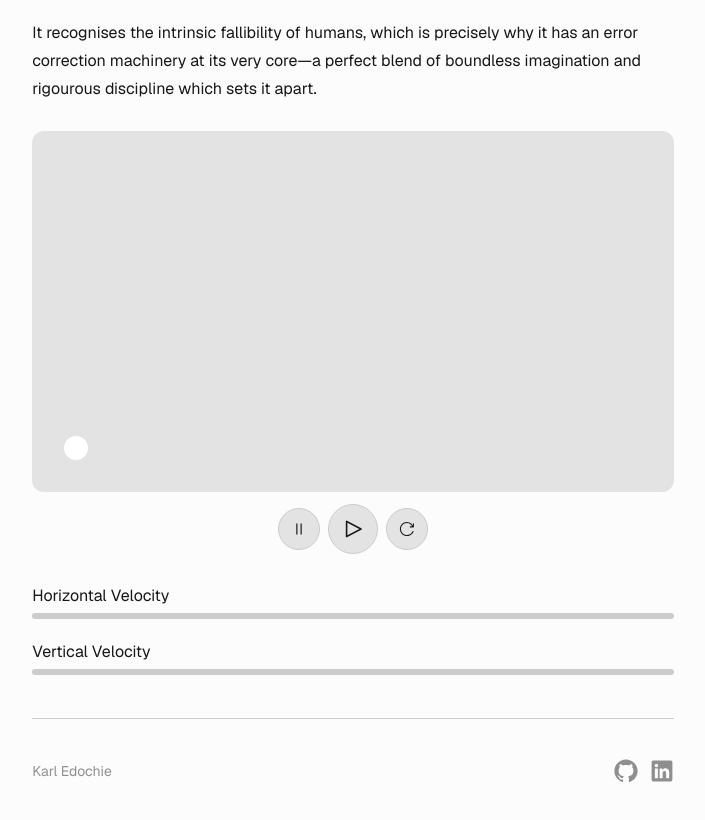
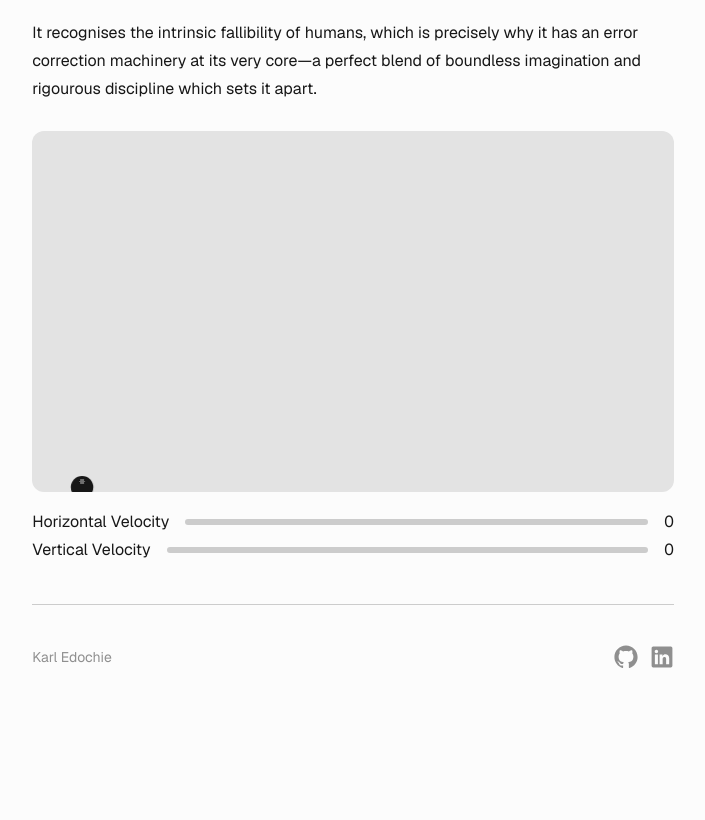
Before and after one commit to Karledo/karledo.github.io, a Next.js app: page /writing/the-beauty-of-mathematics-and-science in a window 1280 px wide. Shown: the part 740-1560 px from the top of the page, without its empty margins (287-992 px from the left). After the commit the page ends 1529 px from the top, so only its background shows below. Built offline with nearby package versions, Linux system fonts and the light colour scheme.

Commit message:
Migrate Kinematics to p5.js

```diff
--- a/app/writing/(content)/diffraction/components/double-slit-experiment.tsx
+++ b/app/writing/(content)/diffraction/components/double-slit-experiment.tsx
@@ -53,7 +53,7 @@ const calculateMaximaDistance = ({
   return Math.sqrt(numerator / denominator);
 };
 
-type WaveletParams = {
+interface WaveletParams {
   p: P5;
   x: number;
   y: number;
--- a/app/writing/(content)/quantum-mechanics-linearity/components/superposition.tsx
+++ b/app/writing/(content)/quantum-mechanics-linearity/components/superposition.tsx
@@ -1,5 +1,4 @@
 "use client";
-
 import { StyledP5Container, type P5Sketch } from "@/components/p5-container";
 import { Fragment, useRef } from "react";
 import * as Slider from "@radix-ui/react-slider";
--- a/app/writing/(content)/the-beauty-of-mathematics-and-science/components/kinematics.tsx
+++ b/app/writing/(content)/the-beauty-of-mathematics-and-science/components/kinematics.tsx
@@ -1,11 +1,5 @@
 "use client";
-import {
-  MotionValue,
-  useTransform,
-  useMotionValue,
-  useAnimationFrame,
-  useMotionValueEvent,
-} from "motion/react";
+import { MotionValue, useTransform, useMotionValue, useAnimationFrame, useMotionValueEvent } from "motion/react";
 import useMeasure from "react-use-measure";
 import * as m from "motion/react-m";
 import { ReactNode, useRef } from "react";
@@ -22,21 +16,13 @@ export function Kinematics() {
   const maxVerticalVelocityFactor = 1.38;
   const maxHorizontalVelocityFactor = 0.67;
 
-  const duration = useTransform(
-    () => (-2 * velocityY.get()) / accelerationY.get(),
-  );
+  const duration = useTransform(() => (-2 * velocityY.get()) / accelerationY.get());
 
   useMotionValueEvent(duration, "change", (latestDuration) => {
     timerDuration.set(latestDuration);
   });
 
-  const {
-    time,
-    start,
-    stop,
-    reset,
-    duration: timerDuration,
-  } = useTimer(duration.get());
+  const { time, start, stop, reset, duration: timerDuration } = useTimer(duration.get());
   start();
 
   const { displacementX, displacementY } = useKinematic({
@@ -89,16 +75,11 @@ export function Kinematics() {
 
   return (
     <LazyMotionProvider>
-      <div
-        ref={ref}
-        className="bg-background-200 relative mb-3 aspect-video overflow-hidden rounded-xl"
-      >
+      <div ref={ref} className="bg-background-200 relative mb-3 aspect-video overflow-hidden rounded-xl">
         <div className="absolute inset-8">
           <div className="absolute bottom-2 left-2">
             {Array.from({ length: resolution + 1 }).map((_, i) => {
-              return (
-                <Point key={i} x={path.current[i].x} y={path.current[i].y} />
-              );
+              return <Point key={i} x={path.current[i].x} y={path.current[i].y} />;
             })}
           </div>
           <m.div
--- /dev/null
+++ b/app/writing/(content)/the-beauty-of-mathematics-and-science/components/p5-kinematics.tsx
@@ -0,0 +1,143 @@
+"use client";
+
+import { RefSlider } from "@/components/base-slider";
+import { defaultSketch, Draw, Setup } from "@/components/default-sketch";
+import { StyledP5Container } from "@/components/p5-container";
+import P5 from "p5";
+
+const xVelocityRef = { current: 0 };
+const yVelocityRef = { current: 0 };
+const gravityRef = { current: 300 };
+
+type BallContext = {
+  p: P5;
+  diameter: number | (() => number);
+  position: P5.Vector;
+  velocity: P5.Vector;
+};
+
+class Ball {
+  p: P5;
+  diameter: number | (() => number);
+  position: P5.Vector;
+  velocity: P5.Vector;
+
+  constructor({ p, diameter, position, velocity }: BallContext) {
+    this.p = p;
+    this.diameter = diameter;
+    this.position = position;
+    this.velocity = velocity;
+  }
+
+  update() {
+    this.position.add(this.velocity.copy().mult(this.p.deltaTime / 1000));
+    const diameter = typeof this.diameter === "function" ? this.diameter() : this.diameter;
+    const radius = diameter / 2;
+
+    if (
+      this.position.x < 0 ||
+      this.position.x > this.p.width ||
+      this.position.y < 0 ||
+      this.position.y > this.p.height
+    ) {
+      this.position.set(50, this.p.height - radius);
+      this.velocity.set(xVelocityRef.current, -yVelocityRef.current);
+    }
+  }
+
+  drawPath() {
+    const diameter = typeof this.diameter == "function" ? this.diameter() : this.diameter;
+    const u = this.p.createVector(xVelocityRef.current, yVelocityRef.current);
+    const duration = (-2 * u.y) / -gravityRef.current;
+    const pathResolution = 10;
+
+    for (let i = 0; i <= pathResolution; i++) {
+      const t = (i / pathResolution) * duration;
+      const x = u.x * t;
+      const y = u.y * t + (-gravityRef.current * t * t) / 2;
+
+      const color = getComputedStyle(document.documentElement).getPropertyValue("--foreground-300");
+
+      this.p.push();
+      this.p.fill(color);
+      this.p.translate(50, this.p.height - diameter / 2);
+      this.p.circle(x, -y, diameter * 0.2);
+      this.p.pop();
+    }
+  }
+
+  draw() {
+    const documentStyle = getComputedStyle(document.documentElement);
+    const foreground = documentStyle.getPropertyValue("--foreground-100");
+
+    const diameter = typeof this.diameter === "function" ? this.diameter() : this.diameter;
+
+    this.p.push();
+    this.p.fill(foreground);
+    this.p.circle(this.position.x, this.position.y, diameter);
+    this.p.pop();
+  }
+}
+
+type State = {
+  ball: Ball;
+};
+
+const setup: Setup<State> = ({ p, state }) => {
+  p.colorMode(p.HSL);
+
+  const diameter = () => p.width * 0.035;
+  const position = p.createVector(50, p.height - 50);
+  const velocity = p.createVector(xVelocityRef.current, -yVelocityRef.current);
+
+  const ball = new Ball({
+    p,
+    diameter,
+    position,
+    velocity,
+  });
+
+  state.ball = ball;
+};
+
+const draw: Draw<State> = ({ p, state }) => {
+  p.clear();
+  p.noStroke();
+
+  const ball = state.ball as Ball;
+
+  ball.velocity.y += (gravityRef.current * p.deltaTime) / 1000;
+  ball.update();
+  ball.draw();
+  ball.drawPath();
+};
+
+const sketch = defaultSketch<State>({ setup, draw });
+
+export function Kinematics() {
+  return (
+    <div>
+      <StyledP5Container sketch={sketch} />
+      <RefSlider
+        sharedRef={xVelocityRef}
+        label="Horizontal Velocity"
+        min={0}
+        step={0.01}
+        max={5}
+        defaultValue={[0]}
+        mapFn={(value) => value * 100}
+        displayFn={(value) => value.toFixed(2)}
+      />
+      <RefSlider
+        sharedRef={yVelocityRef}
+        label="Vertical Velocity"
+        min={0}
+        step={0.01}
+        max={5}
+        defaultValue={[0]}
+        mapFn={(value) => value * 100}
+        displayFn={(value) => value.toFixed(2)}
+      />
+    </div>
+  );
+}
--- a/app/writing/(content)/the-beauty-of-mathematics-and-science/page.mdx
+++ b/app/writing/(content)/the-beauty-of-mathematics-and-science/page.mdx
@@ -1,5 +1,6 @@
 import { DynamicTitle } from "@/components/dynamic-title"
-import { Kinematics } from "./components/kinematics"
+import { Kinematics } from "./components/p5-kinematics"
+
 
 export const metadata = {
   title: 'The Beauty of Mathematics and Science',
--- a/app/writing/(content)/the-schrodinger-equation/components/wave-function.tsx
+++ b/app/writing/(content)/the-schrodinger-equation/components/wave-function.tsx
@@ -38,7 +38,7 @@ const gaussianFn = (x: number, a: number, b: number) => {
   return Math.exp(-(Math.pow(x - a, 2) / b));
 };
 
-const draw: Draw = ({ p, renderer, state }) => {
+const draw: Draw = ({ p, state }) => {
   p.clear();
   p.noStroke();
 
--- a/components/base-slider.tsx
+++ b/components/base-slider.tsx
@@ -1,5 +1,5 @@
 import * as Slider from "@radix-ui/react-slider";
-import { ComponentPropsWithRef, CSSProperties } from "react";
+import { ComponentPropsWithoutRef, ComponentPropsWithRef, CSSProperties, RefObject, useRef } from "react";
 
 type BaseSliderProps = Omit<ComponentPropsWithRef<typeof Slider.Root>, "className"> & {
   rangeStyle?: CSSProperties;
@@ -21,3 +21,33 @@ export function BaseSlider({ rangeStyle, ...props }: BaseSliderProps) {
     </Slider.Root>
   );
 }
+
+type RefSliderProps = {
+  sharedRef: RefObject<number>;
+  label: string;
+  mapFn?: (value: number) => number;
+  displayFn?: (value: number) => number | string;
+  ref: RefObject<HTMLInputElement>;
+} & Omit<ComponentPropsWithoutRef<typeof BaseSlider>, "onValueChanged">;
+
+export function RefSlider({ sharedRef, label, mapFn, displayFn, ref, ...props }: RefSliderProps) {
+  const displayRef = useRef<HTMLSpanElement>(null);
+  const internalRef = useRef<HTMLInputElement>(null);
+  const sliderRef = ref ? ref : internalRef;
+
+  return (
+    <div className="grid grid-cols-[auto_1fr_auto] items-center gap-x-4 tabular-nums">
+      <span>{label}</span>
+      <BaseSlider
+        ref={sliderRef}
+        {...props}
+        onValueChange={([value]) => {
+          sharedRef.current = mapFn ? mapFn(value) : value;
+          if (displayRef.current) displayRef.current.innerHTML = `${displayFn ? displayFn(value) : value}`;
+        }}
+      />
+      <span ref={displayRef} dangerouslySetInnerHTML={{ __html: sliderRef.current?.value ?? 0 }}></span>
+      <div></div>
+    </div>
+  );
+}
--- a/components/default-sketch.tsx
+++ b/components/default-sketch.tsx
@@ -3,30 +3,27 @@
 import { P5Container, type P5Sketch } from "@/components/p5-container";
 import P5 from "p5";
 
-export type P5Context = {
+export type P5Context<T> = {
   p: P5;
   container: P5Container;
   containerStyle: CSSStyleDeclaration;
   width: number;
   height: number;
   renderer: P5.Renderer;
-  state: Record<string, unknown>;
+  state: T;
 };
 
-export type Setup = (context: P5Context) => void;
-export type Draw = (context: P5Context) => void;
+export type Setup<T = undefined> = (context: P5Context<T>) => void;
+export type Draw<T = undefined> = (context: P5Context<T>) => void;
 
-type P5SketchParams = {
-  setup?: (context: P5Context) => void;
-  draw?: (context: P5Context) => void;
-};
+interface DefaultSketch<T> {
+  setup: Setup<T>;
+  draw: Draw<T>;
+}
 
-export const defaultSketch = ({ setup, draw }: P5SketchParams) => {
+export const defaultSketch = <T,>({ setup, draw }: DefaultSketch<T>) => {
   const sketch: P5Sketch = (p, container) => {
-    const context: Partial<P5Context> = {
-      p,
-      state: {},
-    };
+    const context = { p, container, state: {} } as P5Context<T>;
 
     const updateContext = () => {
       context.containerStyle = window.getComputedStyle(container);
@@ -50,10 +47,10 @@ export const defaultSketch = ({ setup, draw }: P5SketchParams) => {
     p.setup = () => {
       updateContext();
       const { width, height } = context;
-      context.renderer = p.createCanvas(width!, height!).parent(container);
+      context.renderer = p.createCanvas(width, height).parent(container);
       updateRendererStyle();
 
-      if (setup) setup(context as P5Context);
+      if (setup) setup(context as P5Context<T>);
     };
 
     p.draw = () => {
@@ -62,19 +59,16 @@ export const defaultSketch = ({ setup, draw }: P5SketchParams) => {
       const { width, height } = context;
       if (width && height) p.resizeCanvas(width, height, true);
 
-      if (draw) draw(context as P5Context);
+      if (draw) draw(context as P5Context<T>);
     };
   };
 
   return sketch;
 };
 
-export const defaultSketchWebGL2D = ({ setup, draw }: P5SketchParams) => {
+export const defaultSketchWebGL2D = <T,>({ setup, draw }: DefaultSketch<T>) => {
   const sketch: P5Sketch = (p, container) => {
-    const context: Partial<Omit<P5Context, "state">> & Pick<P5Context, "state"> = {
-      p,
-      state: {},
-    };
+    const context = { p } as P5Context<T>;
 
     let font: P5.Font;
 
@@ -108,7 +102,7 @@ export const defaultSketchWebGL2D = ({ setup, draw }: P5SketchParams) => {
       updateRendererStyle();
       p.textFont(font);
 
-      if (setup) setup(context as P5Context);
+      if (setup) setup(context as P5Context<T>);
     };
 
     p.draw = () => {
@@ -117,7 +111,7 @@ export const defaultSketchWebGL2D = ({ setup, draw }: P5SketchParams) => {
       const { width, height } = context;
       if (width && height) p.resizeCanvas(width, height, true);
 
-      if (draw) draw(context as P5Context);
+      if (draw) draw(context as P5Context<T>);
     };
   };
 
```
Also changed, not shown: app/writing/(content)/simulating-electric-fields/components/electric-field.tsx (+9 -44 lines), 1 other file (tests, documents, lock files or other folders).
